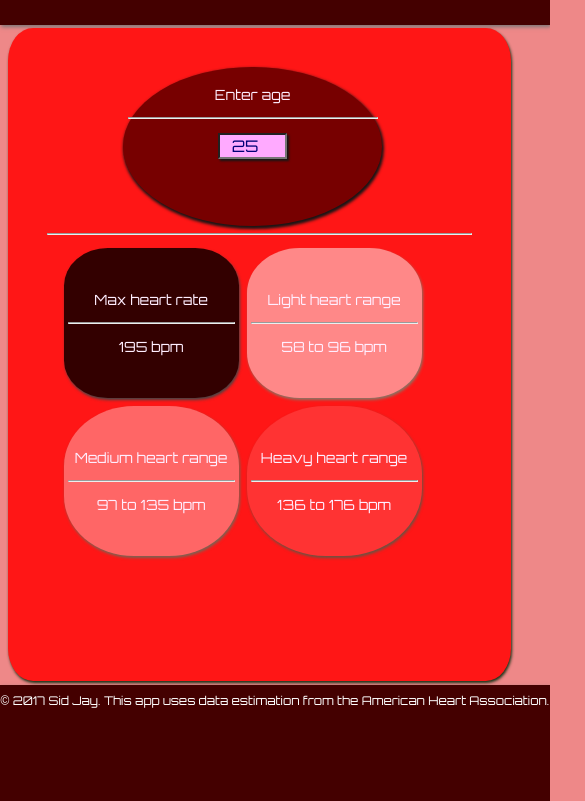
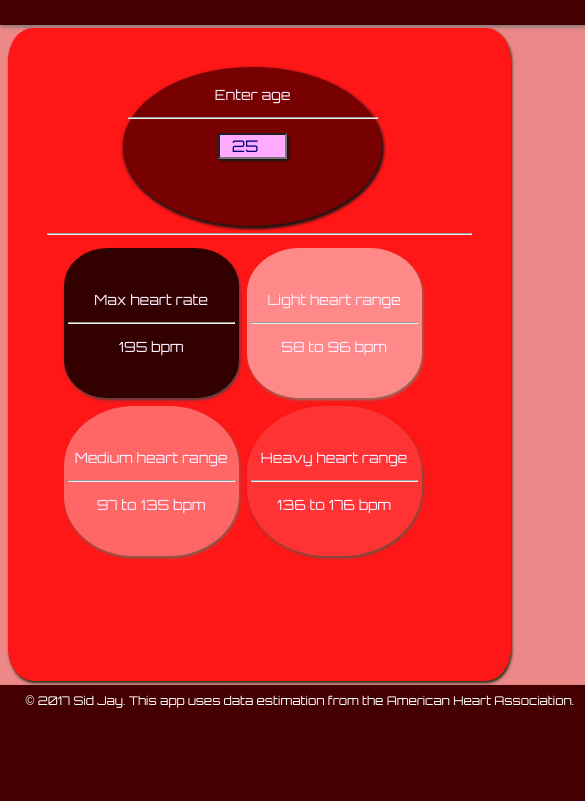
Before and after one commit to sidjayisaok/Heart_rate_estimator, a website: page heartApp/heartApp.html in a window 390 px wide. Shown: the part 91-892 px from the top of the page, 585 px wide, since content can reach past the window. Drawn offline with nearby package versions, Linux system fonts and the light colour scheme.

Commit message:
minor adjustment to css

```diff
--- a/heartApp/css/heartApp.css
+++ b/heartApp/css/heartApp.css
@@ -250,11 +250,11 @@ header, footer{
     }
 
     #topAnchor, #bottomAnchor{
-        width: 550px;
+        width: 600px;
     }
 
     body{
-        max-width: 430px;
+        max-width: 600px;
     }
 }
 
```
